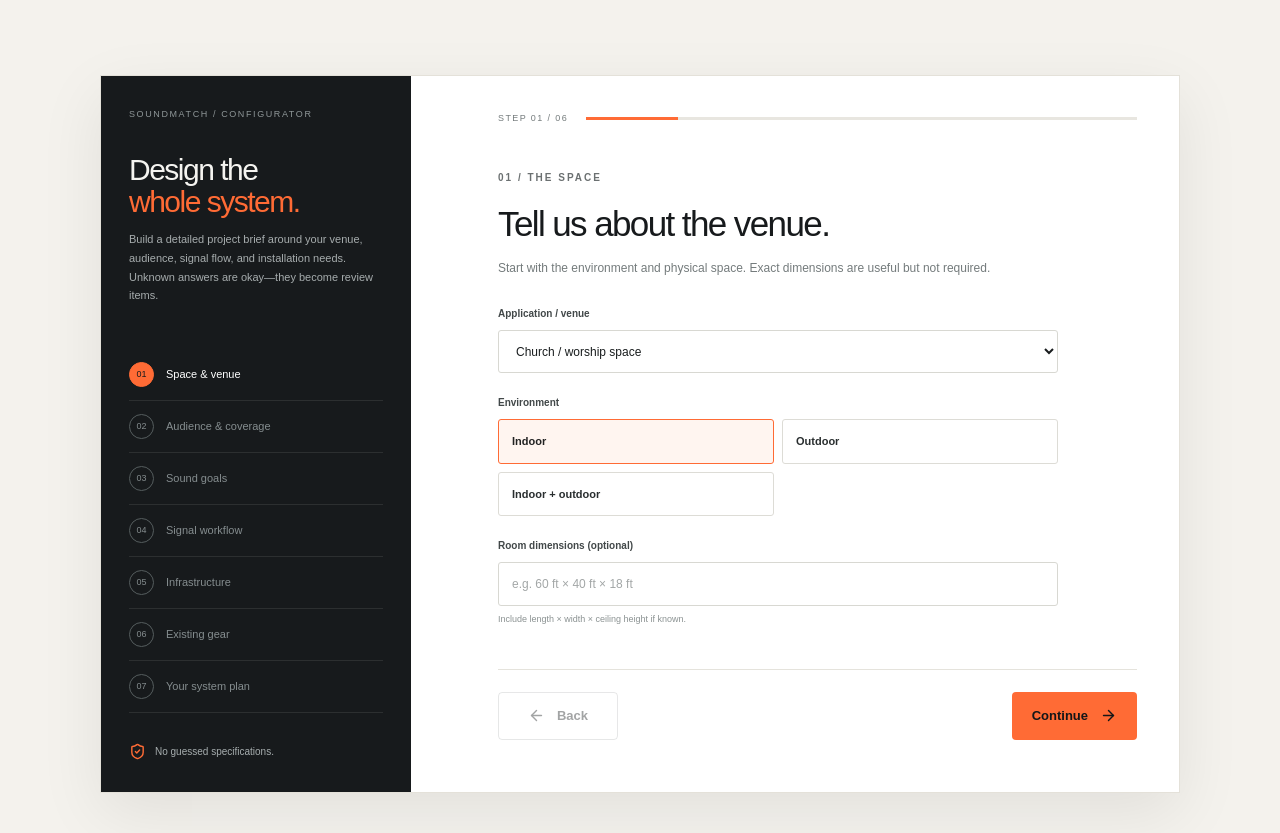
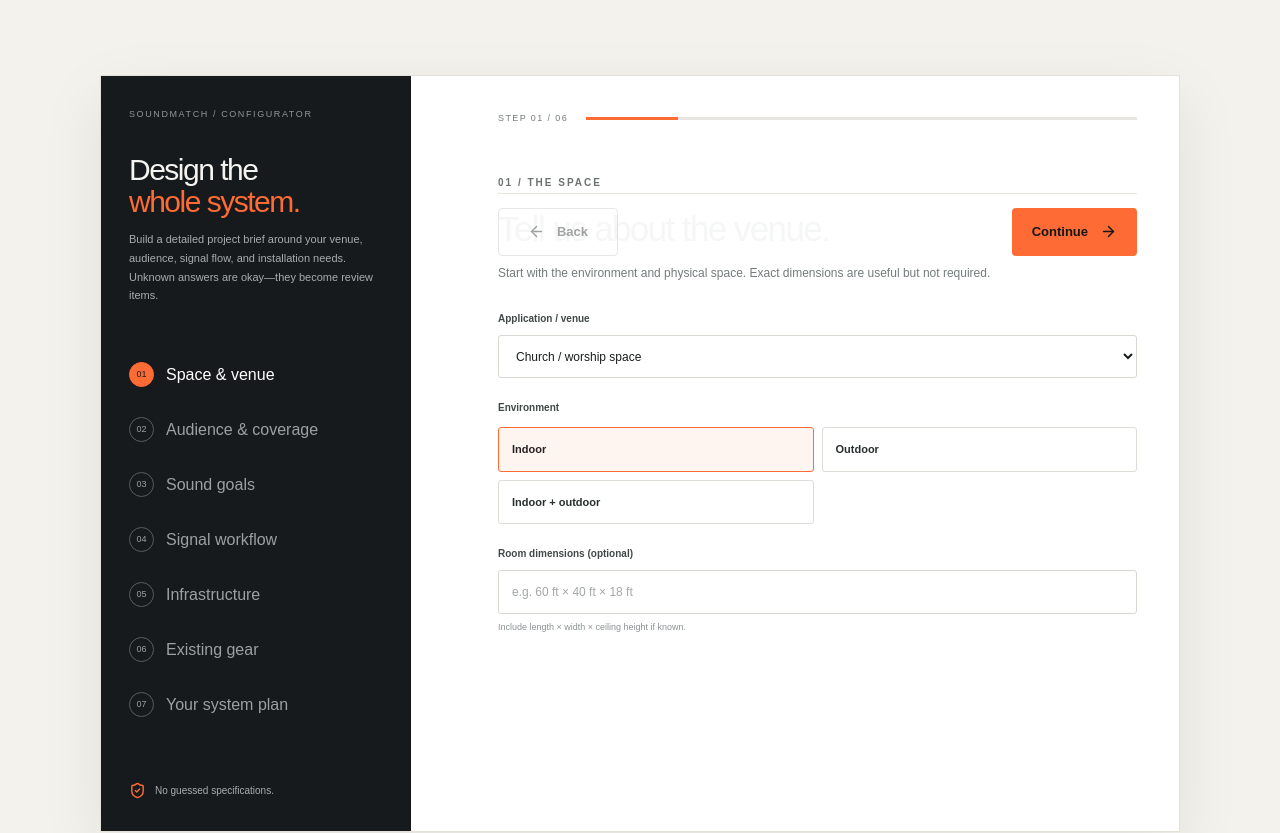
Before and after one commit to frvp6b8s5m-cloud/this-is-the-one, a Next.js app: page /soundmatch in a window 1280 px wide. Shown: the part 540-1373 px from the top of the page. Built offline with nearby package versions, Linux system fonts and the light colour scheme.

Commit message:
Style advanced SoundMatch configurator

```diff
--- a/app/globals.css
+++ b/app/globals.css
@@ -244,3 +244,25 @@ body[data-bzaudio-theme="light"] .text-link{color:#171a1c}
 .tool-actions>span{font-size:9px;line-height:1.6;color:#8a9090}
 @media(max-width:900px){.audio-tools{grid-template-columns:1fr}.tools-sidebar{display:grid;grid-template-columns:1fr 1fr}.tools-sidebar-title,.tools-sidebar-note{grid-column:1/-1}.tools-sidebar-note{margin-top:8px}.tools-intro{grid-template-columns:1fr;gap:15px}.tool-workspace{min-height:0}}
 @media(max-width:560px){.tools-sidebar{grid-template-columns:1fr}.tools-sidebar-title,.tools-sidebar-note{grid-column:auto}.tool-workspace{padding:22px 18px}.tool-workspace-head h2{font-size:21px}.tool-two-inputs{grid-template-columns:1fr}.tool-actions{align-items:flex-start;flex-direction:column}.tool-result{padding:19px}.tools-intro h2{font-size:42px}}
+
+/* Advanced SoundMatch configurator */
+.wizard-advanced .wizard-aside{position:relative}
+.wizard-advanced .wizard-steps{display:grid;gap:4px}
+.wizard-advanced .wizard-step{width:100%;border:0;background:transparent;text-align:left;color:#9ba1a1;cursor:pointer;font:inherit}
+.wizard-advanced .wizard-step.active{color:#fff}
+.wizard-advanced .wizard-step.complete{color:#c6cbc8}
+.wizard-advanced .wizard-step:focus-visible{outline:2px solid var(--accent);outline-offset:3px}
+.wizard-advanced .wizard-form-step{max-width:720px}
+.wizard-advanced .priority-grid{margin:12px 0 22px}
+.wizard-advanced .field-label{margin-top:22px}
+.wizard-advanced .wizard-range{display:flex;align-items:center;gap:14px;margin:8px 0 20px}
+.wizard-advanced .wizard-range input{flex:1;accent-color:var(--accent)}
+.wizard-advanced .wizard-range span{font-size:10px;color:#777;min-width:95px;text-align:right}
+.wizard-check-grid{display:grid;grid-template-columns:repeat(2,minmax(0,1fr));gap:8px;margin:10px 0 20px}
+.wizard-check-grid label{display:flex;align-items:center;gap:9px;border:1px solid #e1ded7;padding:12px;background:#faf9f6;font-size:10px;cursor:pointer;min-height:44px}
+.wizard-check-grid input{accent-color:var(--accent);width:15px;height:15px}
+.wizard-check-grid label:has(input:checked){border-color:var(--accent);background:#fff7f2}
+.wizard-advanced .wizard-progress{margin-bottom:5px}
+.wizard-advanced .wizard-actions{position:sticky;bottom:0;background:rgba(255,255,255,.96);padding:14px 0 4px;z-index:2}
+.wizard-advanced .wizard-aside-foot{margin-top:22px}
+@media(max-width:680px){.wizard-advanced .wizard-steps{grid-template-columns:repeat(3,minmax(0,1fr));gap:13px 8px}.wizard-advanced .wizard-step{font-size:8px}.wizard-check-grid{grid-template-columns:1fr}.wizard-advanced .wizard-actions{gap:10px}.wizard-advanced .wizard-actions .button{flex:1;justify-content:center}}
```
